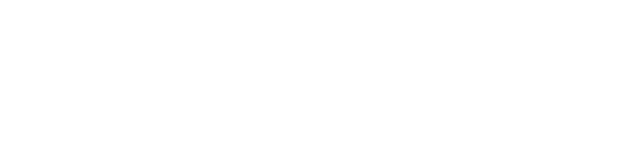
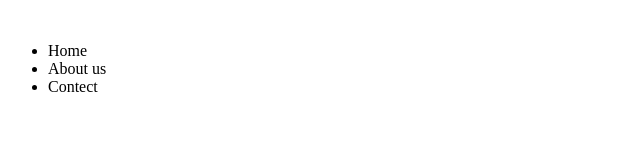
Before and after one commit to GmPratim/Cohort-WebDev, a plain HTML site: page css/CSS Libraries and Fun Interaction/index.html in a window 1280 px wide. Shown: the whole page, without its empty margins (0-640 px from the left). Drawn offline with Linux system fonts and the light colour scheme.

Commit message:
function

```diff
--- a/css/CSS Libraries and Fun Interaction/index.html
+++ b/css/CSS Libraries and Fun Interaction/index.html
@@ -5,5 +5,19 @@
     <meta name="viewport" content="width=device-width, initial-scale=1.0" />
     <title>Document</title>
   </head>
-  <body></body>
+  <body>
+    <nav>
+      <div>
+        <img src="" alt="" />
+      </div>
+      <div>
+        <ul>
+          <li>Home</li>
+          <li>About us</li>
+          <li>Contect</li>
+        </ul>
+      </div>
+      <div></div>
+    </nav>
+  </body>
 </html>
```
